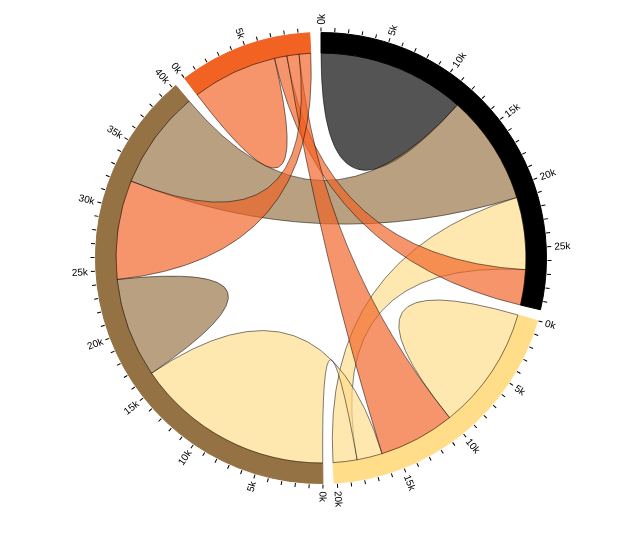
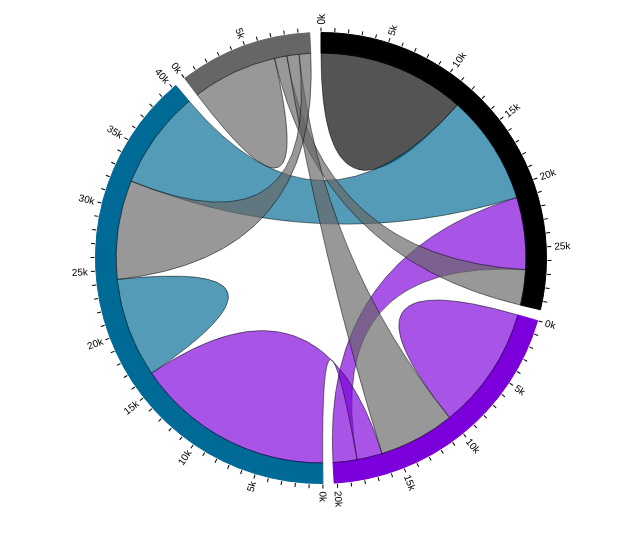
Before and after one commit to katahartman/myfirstchord, a plain HTML site: page index.html in a window 1280 px wide. Shown: the whole page, without its empty margins (167-807 px from the left). Drawn offline with nearby package versions, Linux system fonts and the light colour scheme.

Commit message:
better colors

```diff
--- a/index.html
+++ b/index.html
@@ -38,7 +38,7 @@ var width = 960,
 
 var fill = d3.scale.ordinal()
     .domain(d3.range(4))
-    .range(["#000000", "#FFDD89", "#957244", "#F26223"]);
+    .range(["#000000", "#7C00DB", "#006A96", "#666"]);
 
 var svg = d3.select("body").append("svg")
     .attr("width", width)
```
